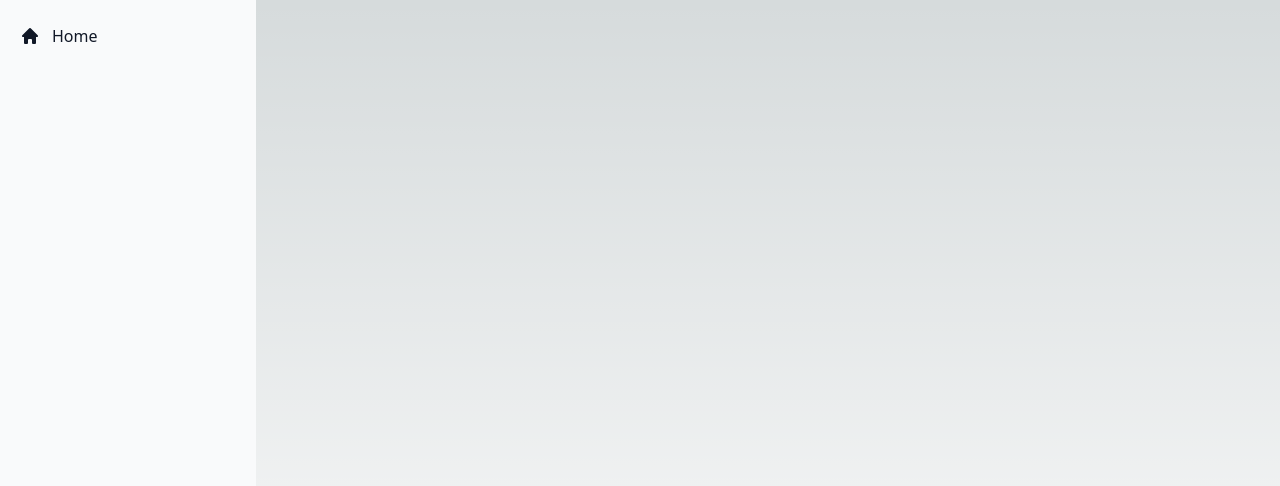
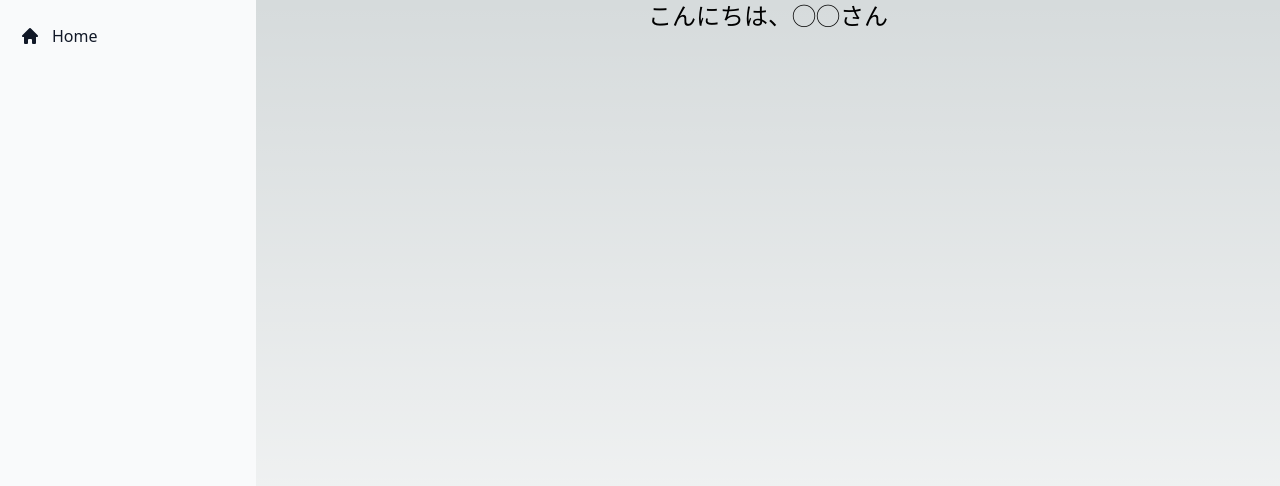
Before and after one commit to 3nd0/draw, a Next.js app: page / in a window 1280 px wide. Shown: the top 486 px of the page. Built offline with nearby package versions, Linux system fonts and the light colour scheme.

Commit message:
表示領域にコンテンツが収まっているのに縦・横スクロール出来る事象を修正

```diff
--- a/src/app/layout.tsx
+++ b/src/app/layout.tsx
@@ -15,11 +15,11 @@ export default function RootLayout({
   return (
     <html lang="en">
       <body>
-        <div className="flex flex-row h-screen">
-          <div className='fixed top-0 left-0'>
+        <div className="flex">
+          <div className='flex-none'>
             <SideBar />
           </div>
-          <div className='fixed top-0 left-64 w-screen h-screen pb-40'>{children}</div>
+          <div className='flex-auto'>{children}</div>
         </div>
       </body>
     </html>
--- a/src/app/page.tsx
+++ b/src/app/page.tsx
@@ -1,3 +1,7 @@
 export default function Home() {
-  return <></>
+  return (
+    <div className="flex justify-center">
+      <p className="text-2xl">こんにちは、◯◯さん</p>
+    </div>
+  )
 }
```
